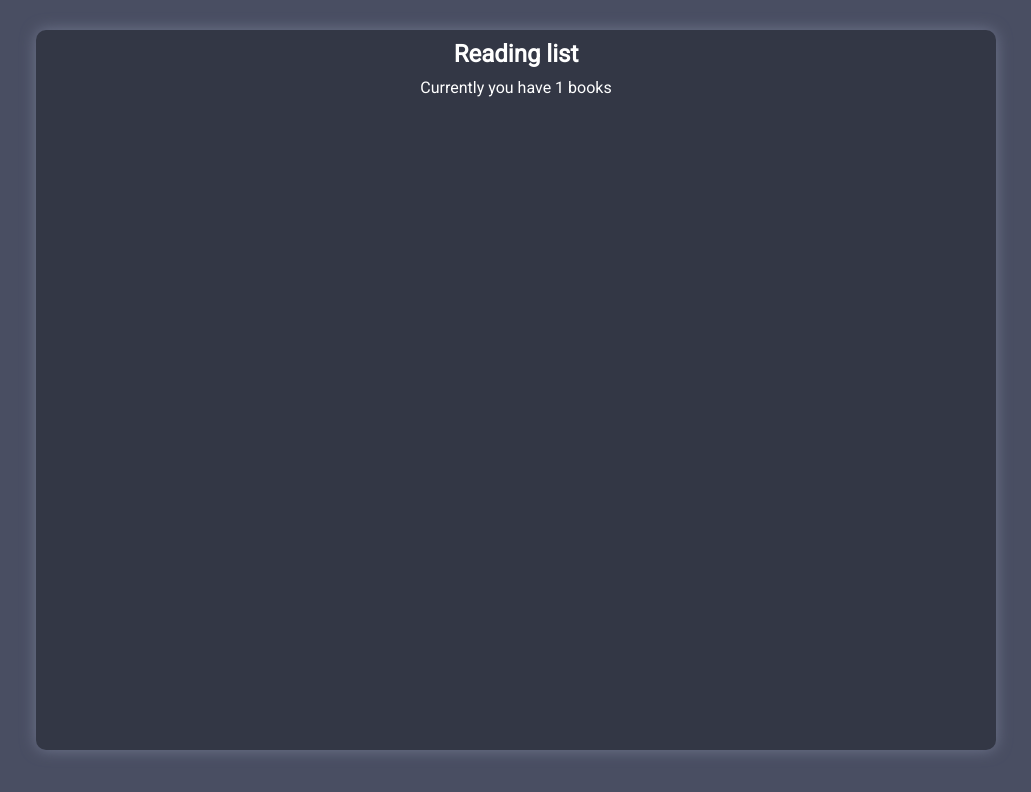
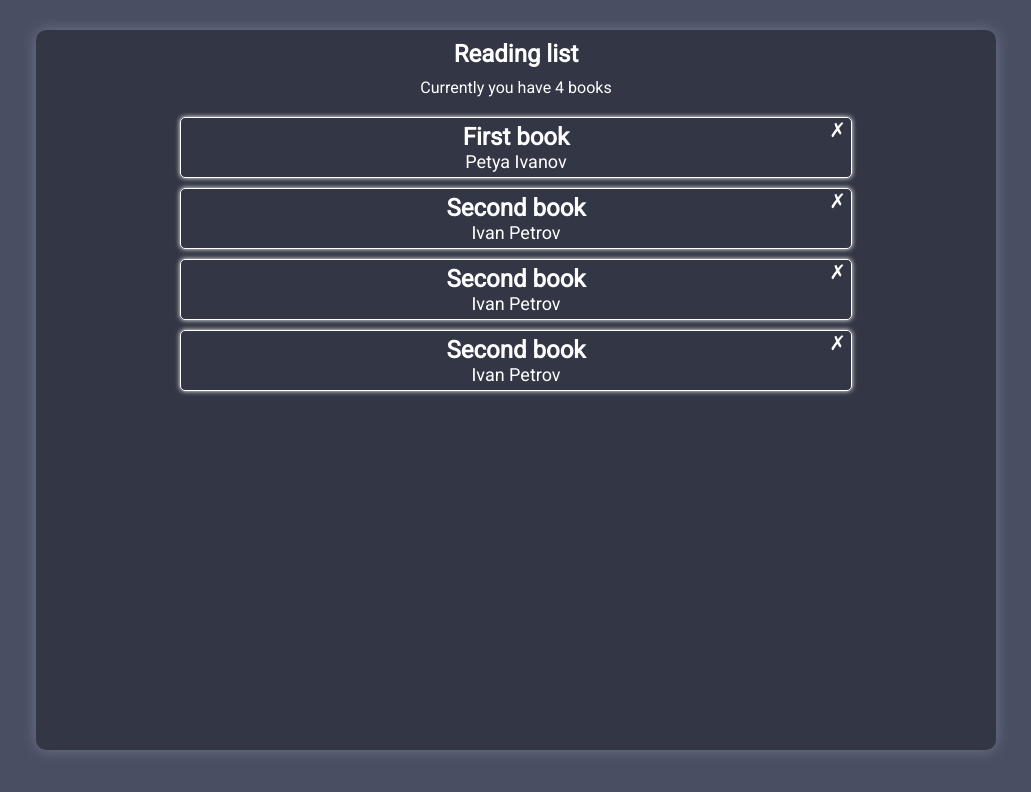
Before and after one commit to lenski88/list-book-context, a React (Create React App) app: page / in a window 1280 px wide. Shown: the top 792 px of the page, without its empty margins (124-1155 px from the left). Built offline with nearby package versions, Linux system fonts and the light colour scheme.

Commit message:
feat: add BookList, remove books

```diff
--- a/src/App.js
+++ b/src/App.js
@@ -1,4 +1,5 @@
 import { Navbar } from "./components/Navbar";
+import { BooksList } from "./components/BooksList";
 import { BookContextProvider } from "./context/BookContext";
 import { GlobalStyles } from "./globalStyles";
 import styled from "styled-components";
@@ -10,6 +11,7 @@ function App() {
       <StyledApp>
         <BookContextProvider>
           <Navbar />
+          <BooksList />
         </BookContextProvider>
       </StyledApp>
     </>
@@ -25,10 +27,6 @@ const StyledApp = styled.div`
   margin: 30px auto;
   border-radius: 10px;
   box-shadow: #70768d 0px 0px 15px;
-  display: flex;
-  flex-direction: column;
-  justify-content: space-between;
-  align-items: center;
   color: #fff;
-  overflow: auto;
+  overflow-y: auto;
 `;
--- a/src/components/BookDetails.js
+++ b/src/components/BookDetails.js
@@ -0,0 +1,51 @@
+import React, { useContext } from "react";
+import { BookContext } from "../context/BookContext";
+import styled from "styled-components";
+
+export const BookDetails = ({ book, id }) => {
+  const { removeBook } = useContext(BookContext);
+  return (
+    <StyledListItem>
+      <p>{book.name}</p>
+      <p>{book.author}</p>
+      <button onClick={()=> removeBook(id)}>&#10007;</button>
+    </StyledListItem>
+  );
+};
+
+const StyledListItem = styled.li`
+  position: relative;
+  margin: 10px 0;
+  padding: 5px;
+  text-align: center;
+  font-size: 1.8rem;
+  border: 1px solid #fff;
+  border-radius: 5px;
+  box-shadow: #fff 0 0 5px;
+  transition: all 0.5s;
+
+  p:first-child {
+      font-size: 2.4rem;
+      font-weight: bold;
+  }
+
+  & button {
+    position: absolute;
+    top: 0px;
+    right: 5px;
+    background-color: transparent;
+    border: none;
+    color: #fff;
+    font-size: 2rem;
+    cursor: pointer;
+    transition: all 0.5s;
+    &:hover {
+      color: red;
+    }
+  }
+
+  &:hover {
+    opacity: 0.98;
+    transform: scale(1.03);
+  }
+`;
--- a/src/components/BooksList.js
+++ b/src/components/BooksList.js
@@ -0,0 +1,36 @@
+import React, { useContext } from "react";
+import { BookContext } from "../context/BookContext";
+import { BookDetails } from "./BookDetails";
+import styled from "styled-components";
+
+export const BooksList = () => {
+  const { books } = useContext(BookContext);
+  return books.length ? (
+    <StyledList>
+      {books.map((book) => {
+        return <BookDetails key={book.id} book={book} id={book.id}/>;
+      })}
+    </StyledList>
+  ) : (
+    <StyledEmptyList>
+      <h1>You don't have books</h1>
+    </StyledEmptyList>
+  );
+};
+
+const StyledList = styled.ul`
+  width: 70%;
+  margin: 20px auto;
+  transition: all 0.5s;
+
+  @media (max-width: 768px) {
+    width: 90%;
+  }
+`;
+
+const StyledEmptyList = styled.div`
+    position:absolute;
+    top:50%;
+    left:50%;
+    transform: translate(-50%, -50%);
+`
--- a/src/components/Navbar.js
+++ b/src/components/Navbar.js
@@ -1,9 +1,9 @@
 import React, { useContext } from "react";
 import { BookContext } from "../context/BookContext";
-import styled from 'styled-components';
+import styled from "styled-components";
 
 export const Navbar = () => {
-  const books = useContext(BookContext);
+  const { books } = useContext(BookContext);
   return (
     <StyledNavbar>
       <h1>Reading list</h1>
@@ -16,9 +16,9 @@ const StyledNavbar = styled.div`
   text-align: center;
   h1 {
     font-size: 2.4rem;
-        margin:10px
+    margin: 10px;
   }
   p {
     font-size: 1.6rem;
   }
-`
+`;
--- a/src/context/BookContext.js
+++ b/src/context/BookContext.js
@@ -4,13 +4,15 @@ export const BookContext = createContext();
 
 export const BookContextProvider = (props) => {
   const [books, setBooks] = useState([
-    { id: 1, name: "First book", author: "Petya Ivanov" },
+    { id: 0, name: "First book", author: "Petya Ivanov" },
+    { id: 1, name: "Second book", author: "Ivan Petrov" },
     { id: 2, name: "Second book", author: "Ivan Petrov" },
+    { id: 3, name: "Second book", author: "Ivan Petrov" },
   ]);
-  const lastId = books[books.length - 1].id;
+  const lastId = books.length ? books[books.length - 1].id : 0;
   console.log(lastId);
   const addBook = (name, author) => {
-    setBooks([...books], { id: lastId, name: name, author: author });
+    setBooks([...books], { id: lastId + 1, name: name, author: author });
   };
   const removeBook = (id) => {
     setBooks(
@@ -20,7 +22,7 @@ export const BookContextProvider = (props) => {
     );
   };
   return (
-    <BookContext.Provider value={(books, addBook, removeBook)}>
+    <BookContext.Provider value={{ books, addBook, removeBook }}>
       {props.children}
     </BookContext.Provider>
   );
--- a/src/globalStyles.js
+++ b/src/globalStyles.js
@@ -12,6 +12,7 @@ html {
 }
 body {
     background-color: #494E62;
+    text-align: center;
     overflow: hidden;
 }
 
```
Lines whose indentation alone changed are shown as unchanged.
